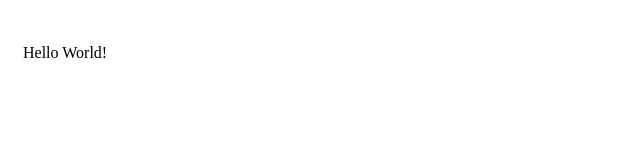
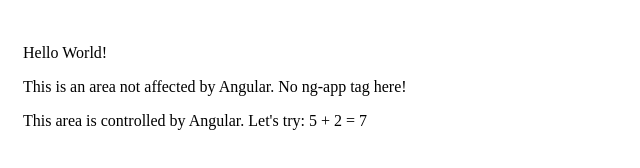
Before and after one commit to abnerfcastro/learning-angular, a website: page app/index.html in a window 1280 px wide. Shown: the whole page, without its empty margins (0-640 px from the left). Drawn offline with nearby package versions, Linux system fonts and the light colour scheme.

Commit message:
First time using Angular

```diff
--- a/app/index.html
+++ b/app/index.html
@@ -3,8 +3,11 @@
     <head>
         <title>My First Angular App</title>
         <link rel="stylesheet" href="app.css">
+        <script src="bower_components/angular/angular.js"></script>
     </head>
     <body>
         <p>Hello World!</p>
+        <p>This is an area not affected by Angular. No ng-app tag here!</p>
+        <p ng-app>This area is controlled by Angular. Let's try: 5 + 2 = {{5 + 2}}</p>
     </body>
 </html>
```
